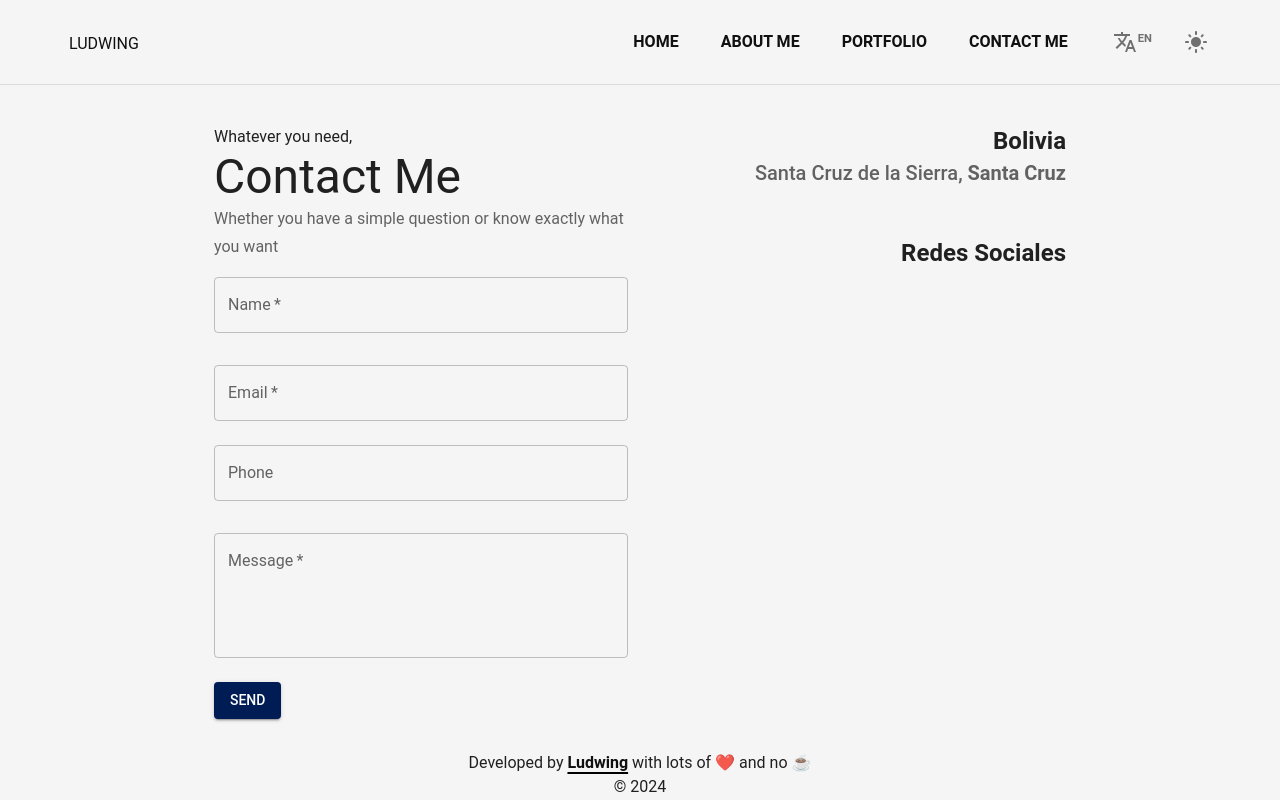
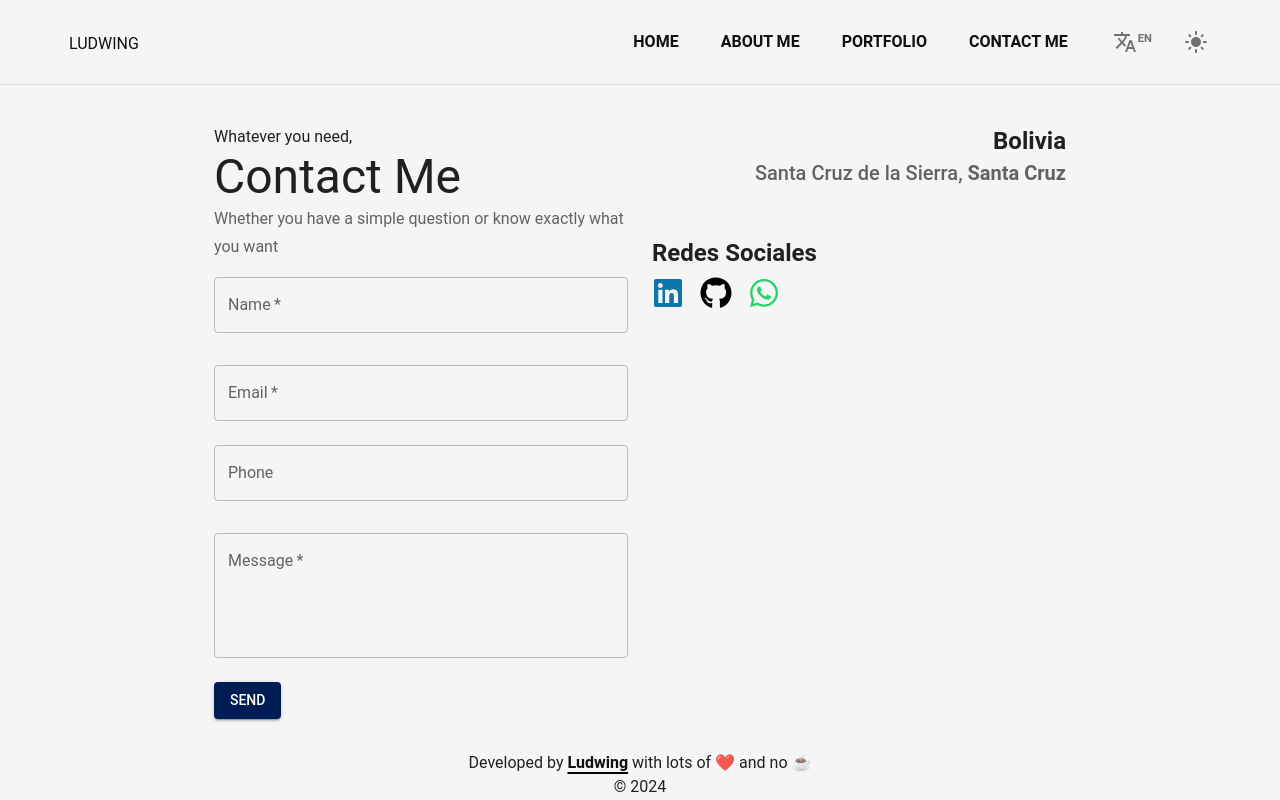
Before and after one commit to ludwingx/Portfolio-v3, a Next.js app: page /en/contact in a window 1280 px wide. Built offline with nearby package versions, Linux system fonts and the light colour scheme; no server answers.

Commit message:
add social media

```diff
--- a/src/app/[locale]/contact/page.tsx
+++ b/src/app/[locale]/contact/page.tsx
@@ -1,9 +1,9 @@
 'use client'
-import { Box, Container, Typography, Grid, TextField, Button, Alert } from "@mui/material";
+import { Box, Container, Typography, Grid, TextField, Button, Alert, Link } from "@mui/material";
 import { useState } from "react";
 import { useTranslations } from "next-intl";
 import { sendEmail } from "@/app/api/send";
-
+import { FaGithub, FaLinkedin, FaWhatsapp } from "react-icons/fa";
 export default function Contact() {
   const t = useTranslations("Contact");
   const [isSubmitted, setIsSubmitted] = useState(false);
@@ -131,8 +131,18 @@ export default function Contact() {
             <br />
             <br />
             <Box>
-              <Typography variant="h5" sx={{ textAlign: 'end' }} fontWeight="bold">Redes Sociales</Typography>
-
+              <Typography variant="h5" sx={{ textAlign: 'start' }} fontWeight="bold">Redes Sociales</Typography>
+              <Box sx={{ display: 'flex', justifyContent: 'start', gap: 2, mt: 1 }}>
+                <Link href="https://linkedin.com" target="_blank" rel="noopener noreferrer" aria-label="LinkedIn">
+                  <FaLinkedin size={32} color="#0e76a8" />
+                </Link>
+                <Link href="https://github.com" target="_blank" rel="noopener noreferrer" aria-label="GitHub">
+                  <FaGithub size={32} color="#000" />
+                </Link>
+                <Link href="https://wa.me/+59175076889" target="_blank" rel="noopener noreferrer" aria-label="WhatsApp">
+                  <FaWhatsapp size={32} color="#25D366" />
+                </Link>
+              </Box>
             </Box>
           </Grid>
         </Grid>
--- a/src/app/api/send.ts
+++ b/src/app/api/send.ts
@@ -23,7 +23,7 @@ export const sendEmail = async (formData: FormData) => {
   }
 
   await resend.emails.send({
-    from: "Acme <onboarding@resend.dev>",
+    from: "onboarding@resend.dev",
     to: ['ludwingarmijosaavedra@gmail.com'],
     subject: 'Contact Form Submission',
     replyTo: email as string,
```
